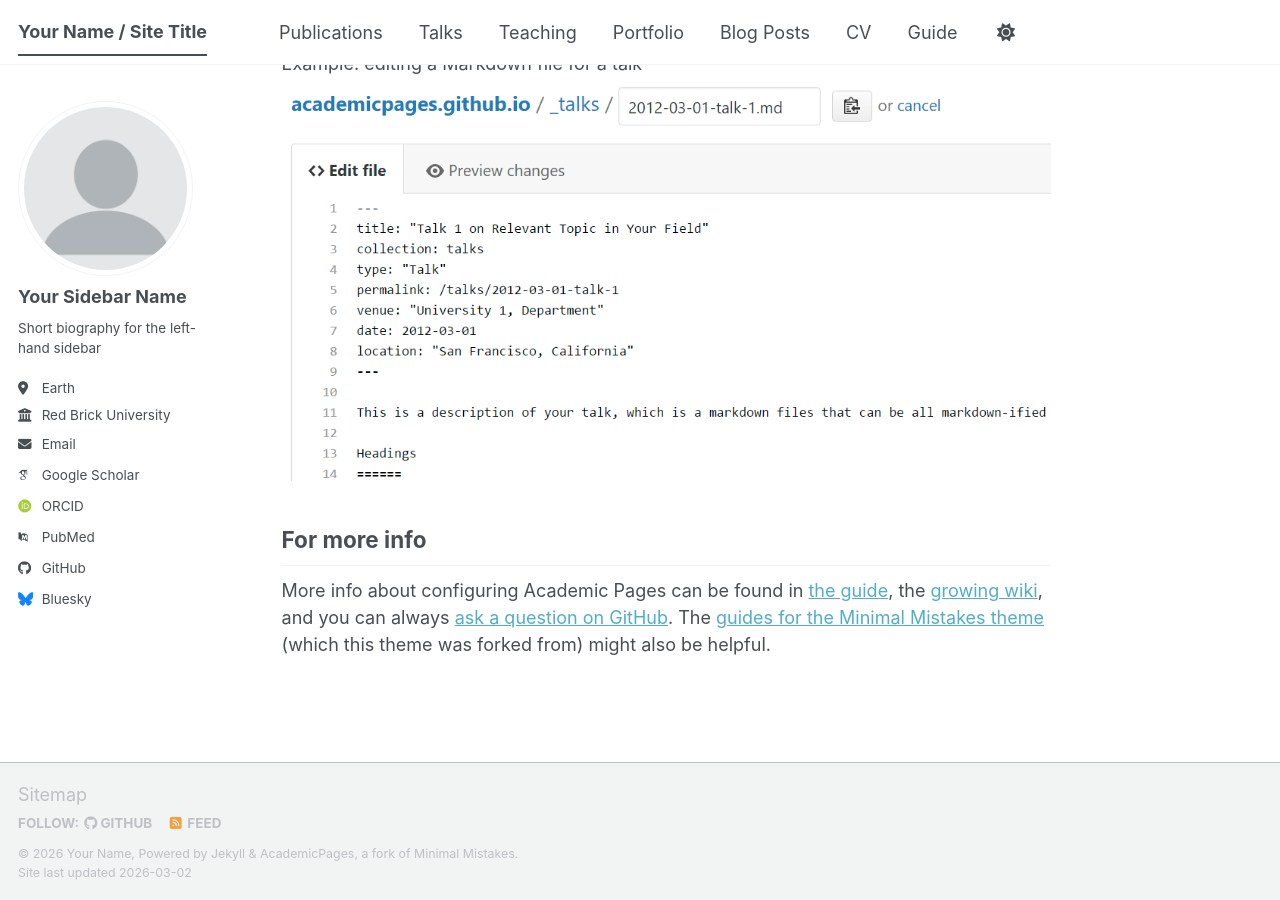
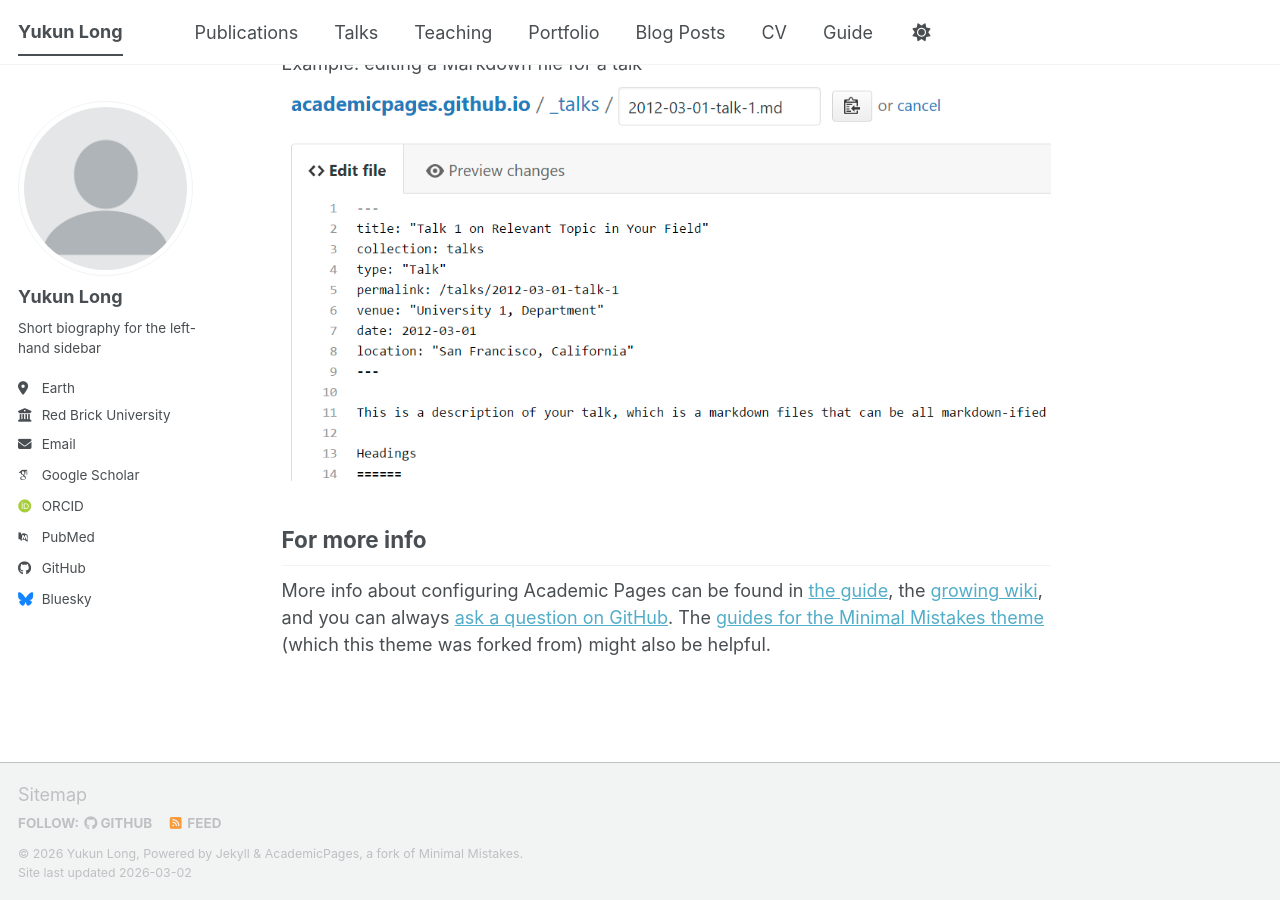
Before and after one commit to Sewa1098/yukun-long, a Jekyll site: the page built from _pages/about.md, in a window 1280 px wide and 900 px high, scrolled down 2720 px. Built offline with Jekyll 4.4.1, drawn with Linux system fonts in a browser that asks for light colours; some web fonts are replaced; a script bundle is joined from its source files by our own code; library files that are not in the unit come from our copies.

Commit message:
Update _config.yml

```diff
--- a/_config.yml
+++ b/_config.yml
@@ -9,9 +9,9 @@
 # Basic Site Settings
 locale                   : "en-US"
 site_theme               : "default" # The available themes options are "default", "air", "sunrise", "mint", "dirt" and "contrast"
-title                    : "Your Name / Site Title"
+title                    : "Yukun Long"
 title_separator          : "-"
-name                     : &name "Your Name"
+name                     : &name "Yukun Long"
 description              : &description "Your Name's academic portfolio"   # Update this with a general description of your site, this is the default if not overridden by a page
 url                      : https://academicpages.github.io # The base hostname & protocol for your site e.g. "https://[your GitHub username].github.io",
                                                            # or if you already have some other page hosted on Github then use "https://[your GitHub username].github.io/[Your Repo Name]"
@@ -24,13 +24,13 @@ repository               : "academicpages/academicpages.github.io"
 author:
   # Biographic information
   avatar           : "profile.png"
-  name             : "Your Sidebar Name"
+  name             : "Yukun Long"
   pronouns         : # example: "she/her"
   bio              : "Short biography for the left-hand sidebar"
   location         : "Earth"
   employer         : "Red Brick University"
   uri              : # URL
-  email            : "none@example.org"
+  email            : "bryanlong1098@gmail.com"
 
   # Academic websites
   academia         : # URL
```
